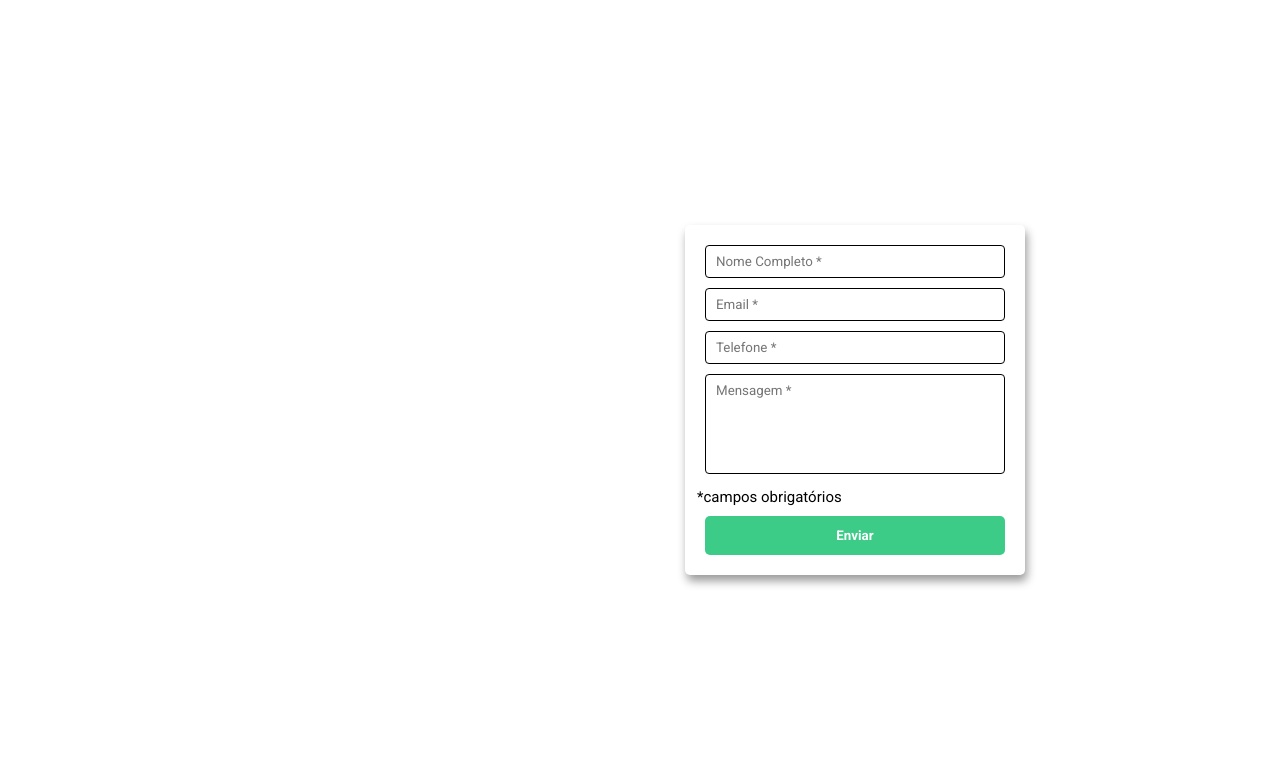
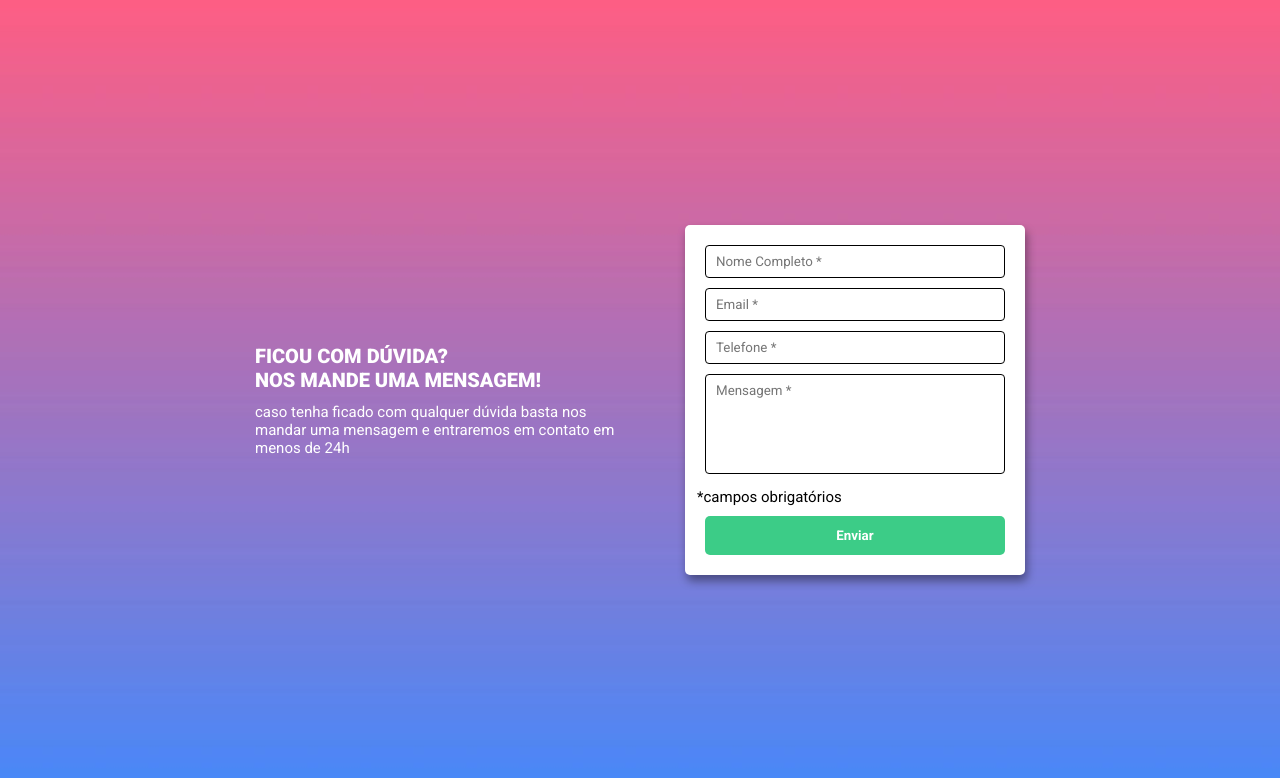
Before and after one commit to WylersonLima/projeto-formulario, a plain HTML site: page index.html in a window 1280 px wide. Drawn offline with Linux system fonts and the light colour scheme; the site is published under a folder, as on GitHub Pages, so addresses that start at the root find nothing.

Commit message:
ajustes css

```diff
--- a/src/css/style.css
+++ b/src/css/style.css
@@ -1,7 +1,7 @@
 body {
     width: 100vw;
     height: 100vh;
-    background-image: url(/src/imagens/bg-repeat.jpg);
+    background-image: url(../imagens/bg-repeat.jpg);
     background-repeat:repeat;
     background-size: contain;
     padding: 1.2rem 5rem;
@@ -48,7 +48,7 @@ form .campo-obrigatorio .inputs{
     padding: 0.8rem 1rem;
     border-radius: 0.4rem;
     border: 0.1rem solid #000;
-
+    outline: none;
 
 }
 
```
